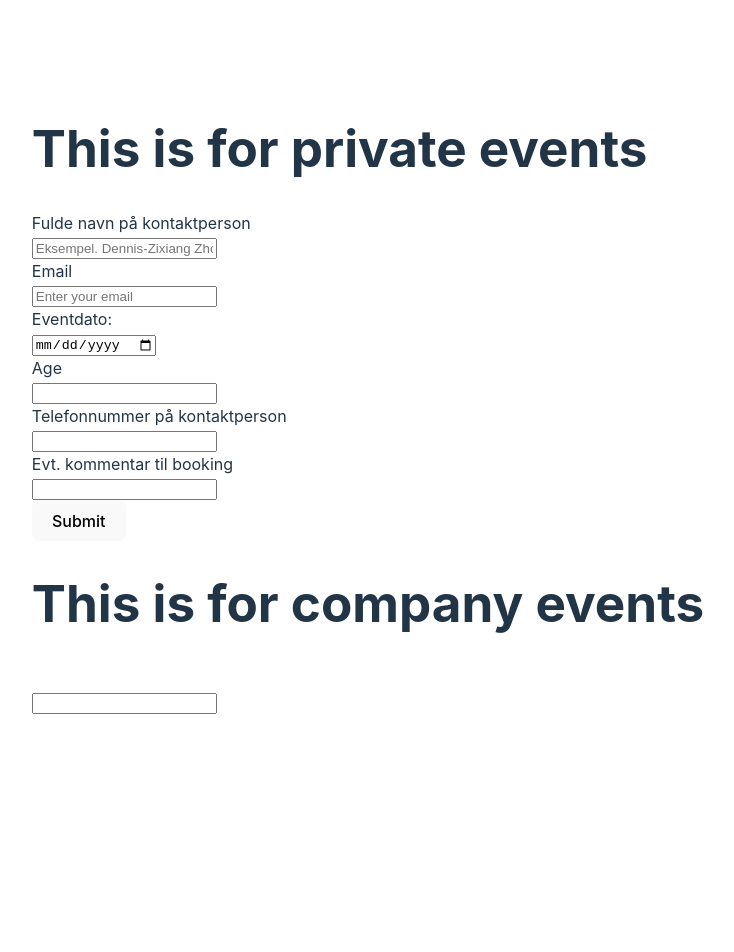
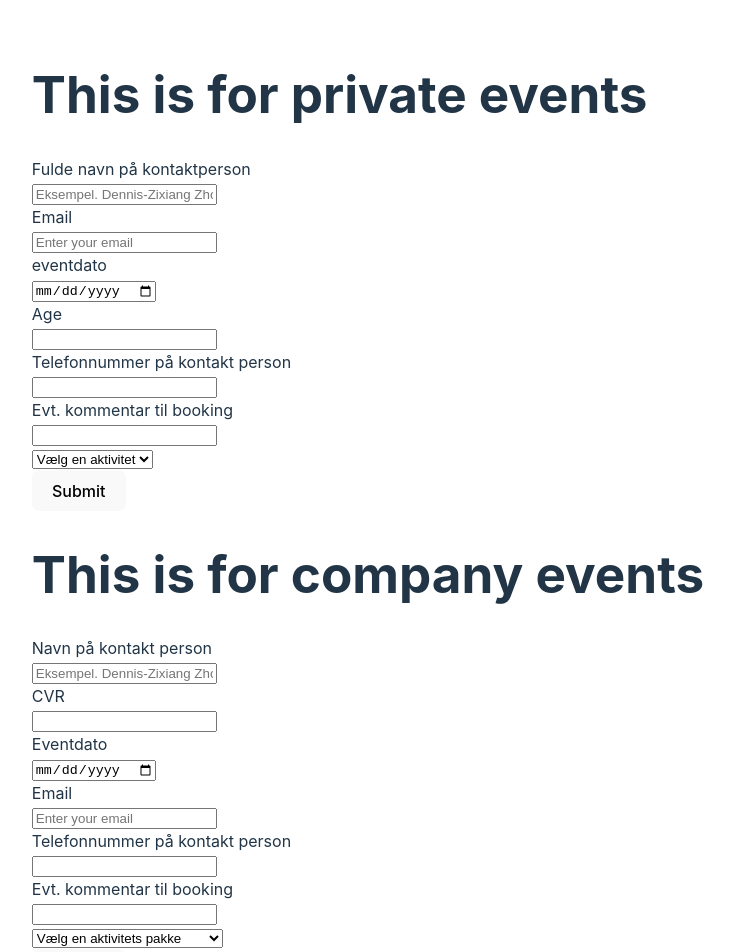
Before and after one commit to Made-in-china-kea/AdventureXP-Frontend, a React (Vite) app: page / in a window 1280 px wide. Shown: the top 952 px of the page, without its empty margins (272-1006 px from the left). Before the commit the page ends 800 px from the top, so only its background shows below. Built offline with nearby package versions, Linux system fonts and the light colour scheme.

Commit message:
done with company event

```diff
--- a/src/App.css
+++ b/src/App.css
@@ -3,11 +3,3 @@
   margin: 0 auto;
   padding: 2rem;
 }
-
-.box {
-  display: flex;
-  justify-content: center;
-  align-items: center;
-  flex-wrap: wrap;
-  gap: 1em;
-}
--- a/src/App.tsx
+++ b/src/App.tsx
@@ -13,10 +13,20 @@ function App() {
           placeholder="Eksempel. Dennis-Zixiang Zhou"
         />
         <TextInput label="Email" placeholder="Enter your email" />
-        <DateInputFields />
+        <DateInputFields label="eventdato"/>
         <NumberInputFields label="Age" max={2} />
-        <NumberInputFields label="Telefonnummer på kontaktperson" max={8} />
+        <NumberInputFields label="Telefonnummer på kontakt person" max={8} />
         <TextInput label="Evt. kommentar til booking" placeholder="" />
+        <div>
+          <select name="Activity" id="Activity">
+            <option value="select-title" >Vælg en aktivitet</option>
+            <option value="Activity-1">Go-Kart</option>
+            <option value="Activity-2">Paintball</option>
+            <option value="Activity-3">Mini Golf</option>
+            <option value="Activity-4">Sumo Wrestling</option>
+            <option value="Activity-5">Biking</option>
+          </select>
+        </div>
         <div>
           <button type="submit">Submit</button>
         </div>
@@ -24,7 +34,25 @@ function App() {
 
       <h1>This is for company events</h1>
       <form>
-        <TextInput label="" placeholder="" />
+        <TextInput label="Navn på kontakt person" placeholder="Eksempel. Dennis-Zixiang Zhou" />
+        <NumberInputFields label="CVR" max={8}/>
+        <DateInputFields label="Eventdato"/>
+        <TextInput label="Email" placeholder="Enter your email" />
+        <NumberInputFields label="Telefonnummer på kontakt person" max={8} />
+        <TextInput label="Evt. kommentar til booking" placeholder="" />
+        <div>
+          <select name="Activity-Packages" id="Activity-Packages">
+            <option value="select-title">Vælg en aktivitets pakke</option>
+            <option value="package-1">Adventure Day</option>
+            <option value="package-2">High Energy Challenge</option>
+            <option value="package-3">Family Fun Day</option>
+            <option value="package-4">Team Building Extravaganza</option>
+            <option value="package-5">Ultimate Challenge</option>
+          </select>
+        </div>
+        <div>
+          <button type="submit">Submit</button>
+        </div>
       </form>
     </div>
   );
--- a/src/component/DateInputField.tsx
+++ b/src/component/DateInputField.tsx
@@ -1,9 +1,13 @@
 import React, { useState } from "react";
+
+interface DateInputFieldsProps {
+  label: string;
+}
 
 // This component is a date input field
 // Here, React.FC is a type that takes a props type parameter. This type parameter is used to type check the props of the component.
 // In this case, the component does not take any props, so the type parameter is not used.
-const DateInputFields: React.FC = () => {
+const DateInputFields: React.FC<DateInputFieldsProps> = ({label}) => {
   // The state of the date input field
   const [selectedDate, setSelectedDate] = useState("");
 
@@ -34,7 +38,7 @@ const DateInputFields: React.FC = () => {
 
   return (
     <div>
-      <label htmlFor="dateInput">Eventdato:</label>
+      <label>{label}</label>
       <br />
       <input
         type="date"
```
Also changed, not shown: src/component/NumberInputField.tsx (+2 -6 lines), src/component/TextInputField.tsx (+2 -7 lines).
